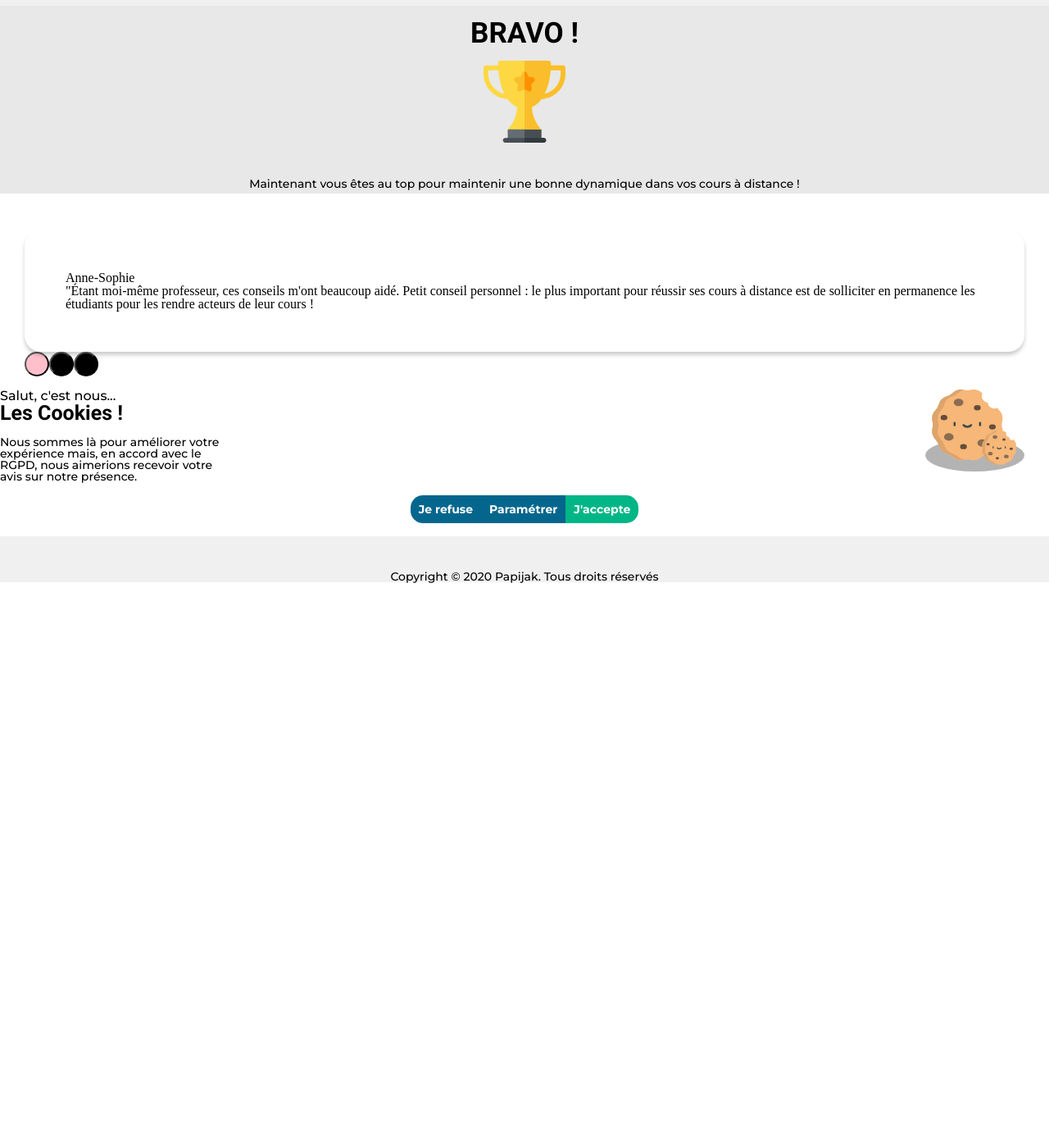
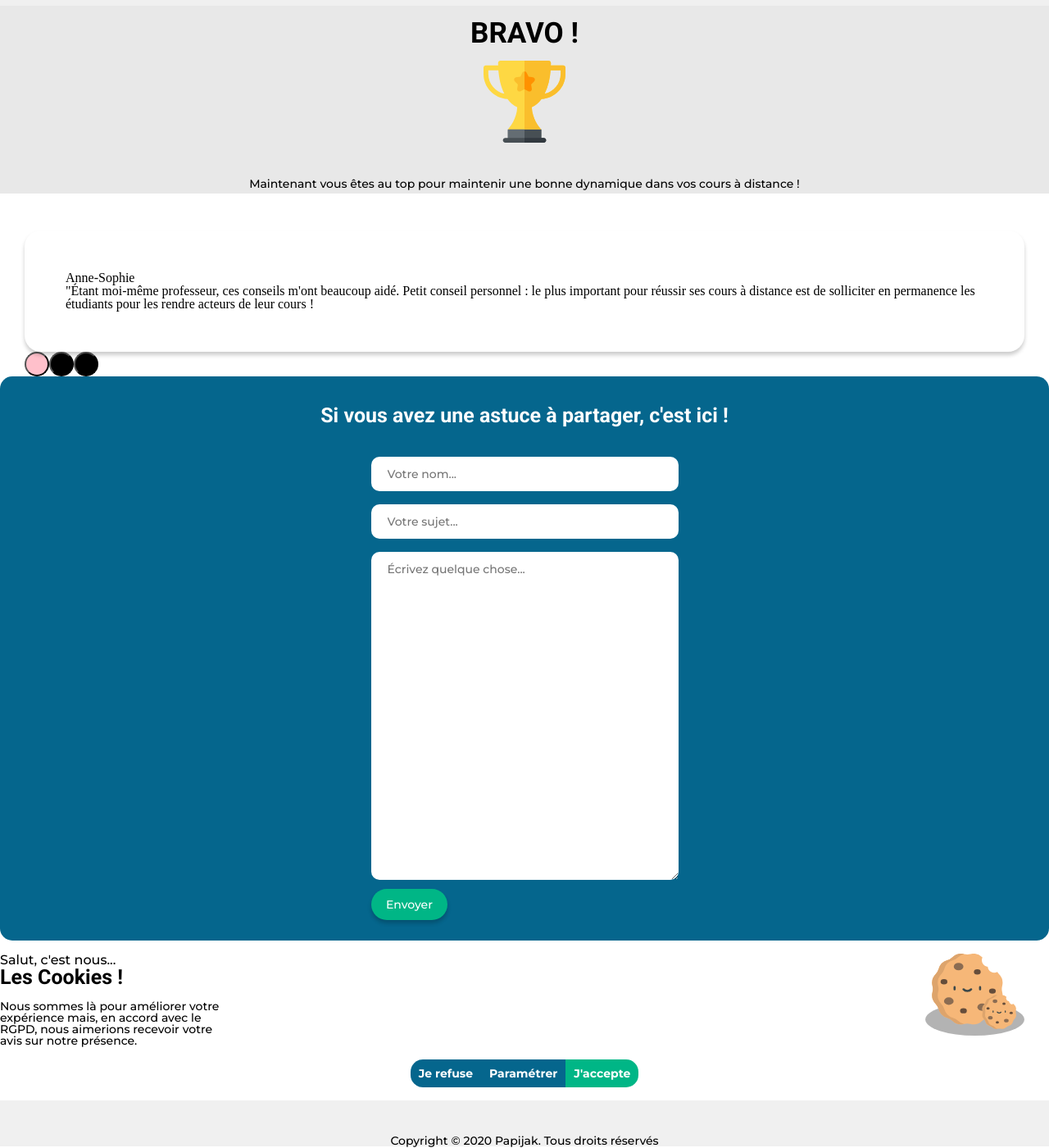
Before and after one commit to YaniMad/appforprofs, a Jekyll site: the page built from index.md, in a window 1280 px wide and 1400 px high, scrolled down 5342 px. Shown: the whole window at 82% size. Built offline with Jekyll 4.4.1, drawn with Linux system fonts in a browser that asks for light colours; before the commit the page ends 6054 px from its top, so only the background shows below that.

Commit message:
form : html + scss

```diff
--- a/_includes/pages/home.html
+++ b/_includes/pages/home.html
@@ -19,5 +19,9 @@
 
     {% include pages/sections/comments.html %}
 
+    {% include pages/sections/form.html %}
+
     {% include pages/sections/cookies.html %}
+
+
 </main>
--- a/_includes/pages/sections/form.html
+++ b/_includes/pages/sections/form.html
@@ -1,20 +1,37 @@
-<div>
-    <h2>Si vous avez une astuce à partager, c'est ici !</h2>
+<div class="form">
+    <h2 class="h2fo">Si vous avez une astuce à partager, c'est ici !</h2>
 
-    <div>
-        <form action="mailto:valentinvalentinelli@gmail.com" method="post" name="contact">
-            <input type="text" id="name" name="name" placeholder="Nom">
+    <div class="container">
 
-            <textarea id="subject" name="subject" placeholder="Écrivez quelque chose..."></textarea>
+        <form action="mailto:valentinvalentinelli@gmail.com">
 
-            <!-- ReCAPTCHA À FAIRE-->
+        <div class="row">
+          <div class="col-75">
+            <input type="text" id="name" name="firstname" placeholder="Votre nom...">
+          </div>
+        </div>
 
-            <input type="submit" value="Envoyer">
-        </form>
-    </div>
+        <div class="row">
+          <div class="col-75">
+            <input type="text" id="subject" name="subject" placeholder="Votre sujet...">
+          </div>
+        </div>
 
+        <div class="row">
+          <div class="col-75">
+            <textarea id="subject" name="subject" placeholder="Écrivez quelque chose..." style="height:200px width:375px"></textarea>
+          </div>
+        </div>
 
+        <div class="row">
+          <input type="submit" value="Envoyer">
+        </div>
 
+    </form>
+
+      </div>
+
+</div>
 
 
 
--- /dev/null
+++ b/_sass/layouts/_form.scss
@@ -0,0 +1,55 @@
+.h2fo {
+    padding: 10px;
+    font-family: $sous-titre-font;
+    font-size: $sous-titre-size;
+    color: #FFFFFF;
+    text-align: center;
+    margin-bottom: 20px;
+
+}
+
+input[type=text], select {
+    font-family: $paragraphe-font;
+    font-size: $paragraphe-size;
+    width: 375px;
+    padding: 12px 20px;
+    margin: 8px 0;
+    display: inline-block;
+    border: none;
+    border-radius: 10px;
+    box-sizing: border-box;
+}
+
+input[type=submit] {
+    font-family: $paragraphe-font;
+    font-size: $paragraphe-size;
+    width: 25%;
+    padding: 10px;
+    background-color: #00b686;
+    color: white;
+    border: none;
+    border-radius: 25px;
+    box-shadow: $box-shadow;
+    cursor: pointer;
+}
+
+textarea {
+    font-family: $paragraphe-font;
+    font-size: $paragraphe-size;
+    padding: 12px 20px;
+    margin: 8px 0;
+    width: 375px;
+    height: 400px;
+    border: none;
+    border-radius: 10px;
+}
+
+.form {
+    display: flex;
+    flex-direction: column;
+    align-items: center;
+    padding-top: 25px;
+    padding-bottom: 25px;
+    background-color: #05668D;
+    border-radius: 15px;
+}
--- a/_sass/main.scss
+++ b/_sass/main.scss
@@ -17,6 +17,7 @@
 @import "layouts/header";
 @import "layouts/introduction";
 @import "layouts/preamble";
+@import "layouts/form";
 @import "layouts/navigation_bar";
 @import "layouts/learning_methods";
 @import "layouts/adapt_your_courses";
```
